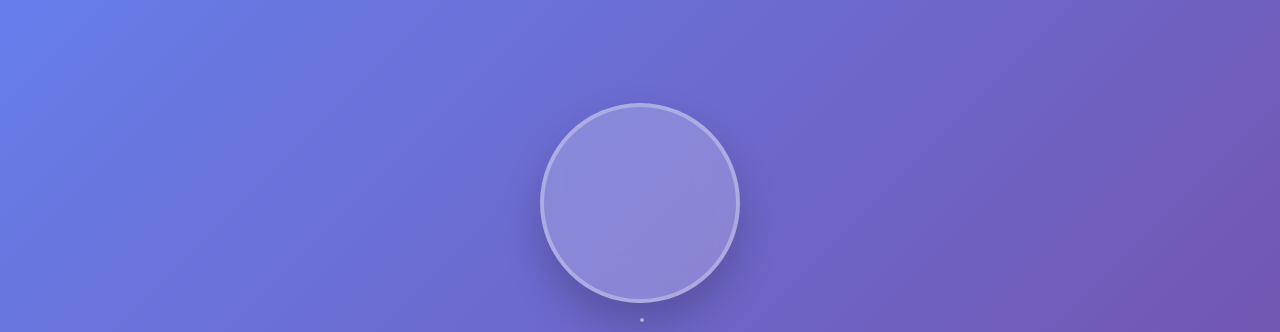
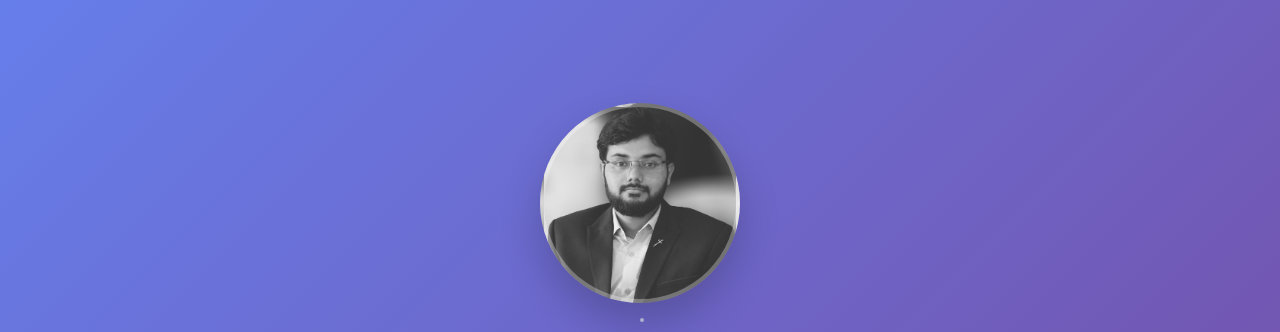
Before and after one commit to hamzamohdzubair/portfolio, a plain HTML site: page index.html in a window 1280 px wide. Shown: the top 332 px of the page. Drawn offline with Linux system fonts and the light colour scheme.

Commit message:
fix: profile pic path wrong

```diff
--- a/styles/index.css
+++ b/styles/index.css
@@ -39,7 +39,7 @@ body {
   font-weight: 300;
   box-shadow: 0 20px 40px rgba(0, 0, 0, 0.2);
   transition: all 0.3s cubic-bezier(0.4, 0, 0.2, 1);
-  background-image: url("pic.png");
+  background-image: url("/pic.png");
   background-size: cover;
   background-position: center-top;
   background-blend-mode: overlay;
```
Also changed, not shown: index.html (+0 -2 lines), 1 other file.
